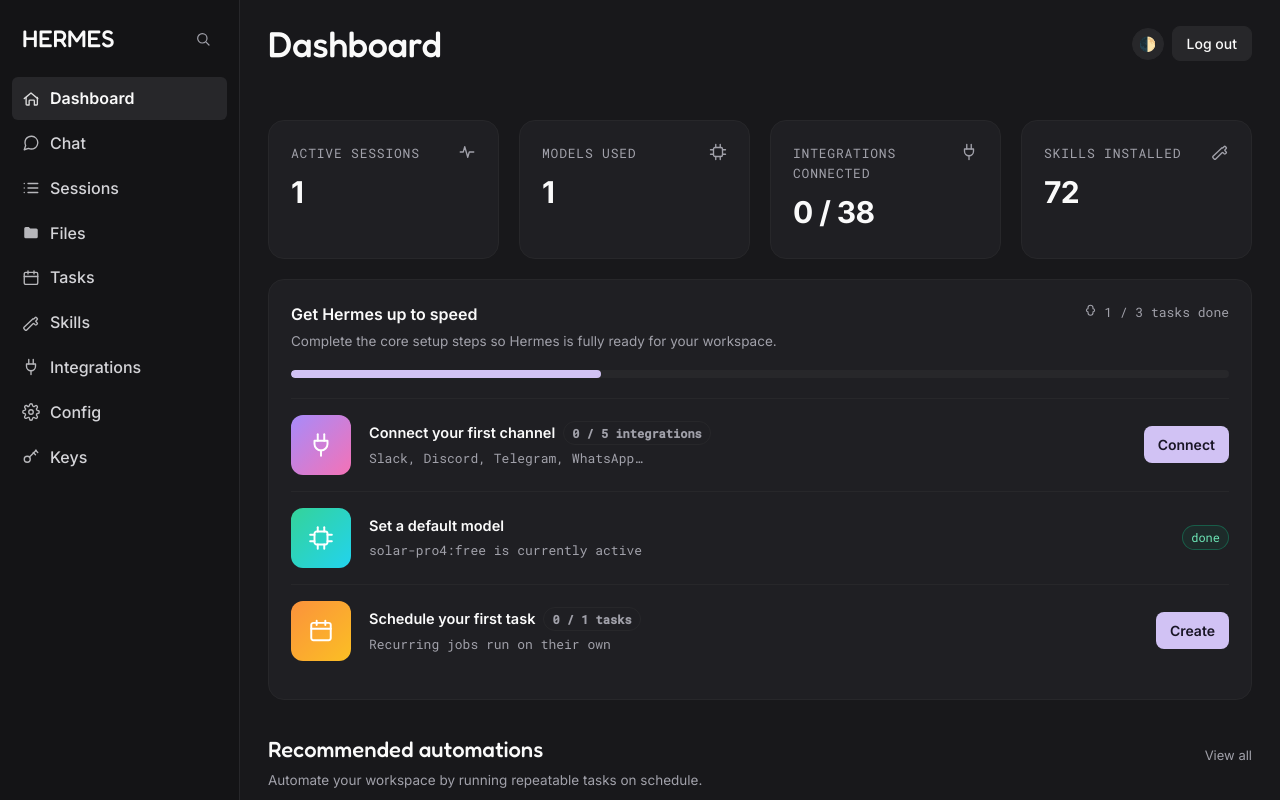
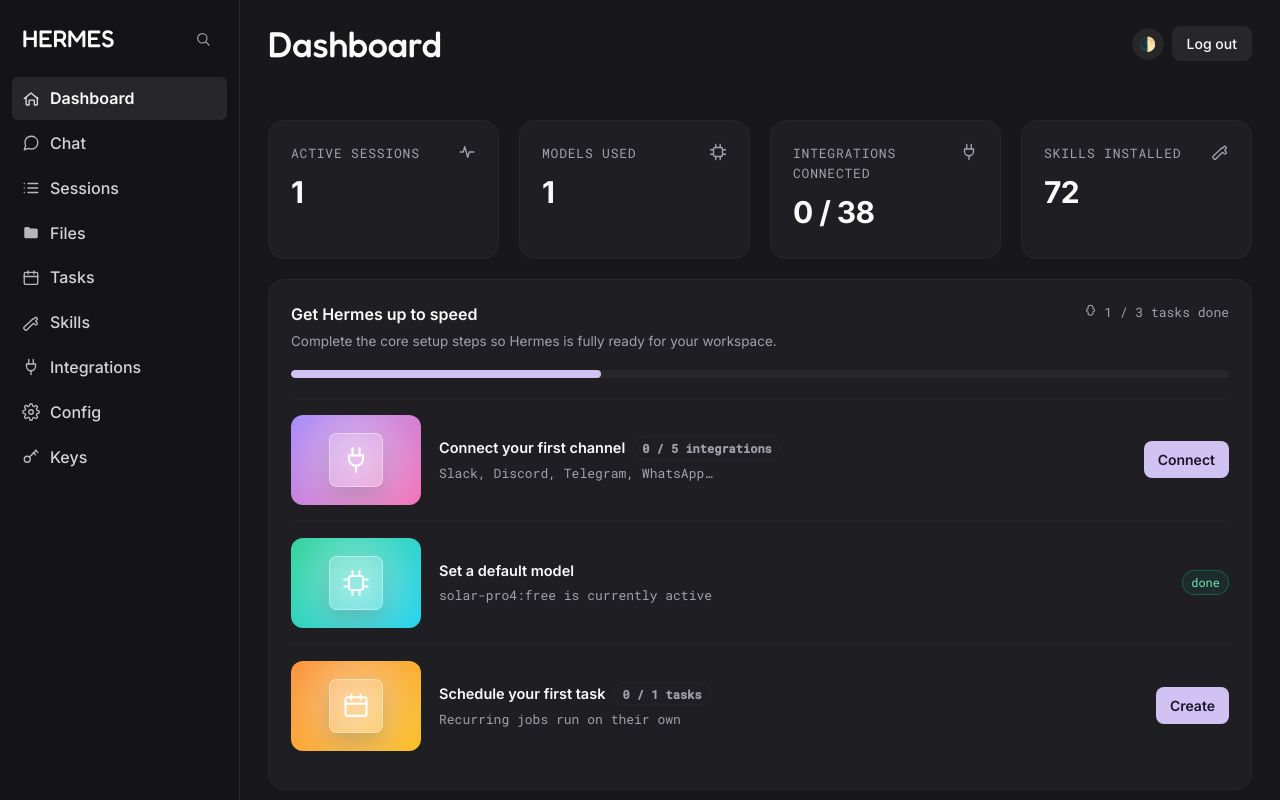
Before and after one commit to Asadaligondal/HERMES, a Next.js app in the folder web/: page /dashboard in a window 1280 px wide. Shown: the top 800 px of the page. Built offline with nearby package versions, Linux system fonts and the light colour scheme; no server answers; sample sign-in values are in the browser's storage; a web font is replaced by a local one.

Commit message:
Give setup checklist thumbnails a bigger glow/glass icon treatment

```diff
--- a/web/src/app/(app)/dashboard/page.tsx
+++ b/web/src/app/(app)/dashboard/page.tsx
@@ -77,7 +77,10 @@ export default function DashboardPage() {
 
             <div className="setup-row">
               <div className="setup-thumb" style={{ background: "linear-gradient(135deg,#a78bfa,#f472b6)" }}>
-                <PlugIcon />
+                <div className="setup-thumb-glow" />
+                <div className="setup-thumb-glass">
+                  <PlugIcon />
+                </div>
               </div>
               <div className="setup-row-body">
                 <div className="setup-row-title">
@@ -92,7 +95,10 @@ export default function DashboardPage() {
 
             <div className="setup-row">
               <div className="setup-thumb" style={{ background: "linear-gradient(135deg,#34d399,#22d3ee)" }}>
-                <CpuIcon />
+                <div className="setup-thumb-glow" />
+                <div className="setup-thumb-glass">
+                  <CpuIcon />
+                </div>
               </div>
               <div className="setup-row-body">
                 <div className="setup-row-title">Set a default model</div>
@@ -103,7 +109,10 @@ export default function DashboardPage() {
 
             <div className="setup-row">
               <div className="setup-thumb" style={{ background: "linear-gradient(135deg,#fb923c,#fbbf24)" }}>
-                <CalendarIcon />
+                <div className="setup-thumb-glow" />
+                <div className="setup-thumb-glass">
+                  <CalendarIcon />
+                </div>
               </div>
               <div className="setup-row-body">
                 <div className="setup-row-title">
--- a/web/src/app/globals.css
+++ b/web/src/app/globals.css
@@ -316,8 +316,42 @@ button { font-family: inherit; cursor: pointer; }
 .progress-bar-fill { height: 100%; background: var(--color-highlight); border-radius: var(--radius-full); }
 .setup-row { display: flex; align-items: center; gap: 18px; padding: 16px 0; border-top: 1px solid var(--color-border); }
 .setup-row:first-of-type { border-top: none; padding-top: 0; }
-.setup-thumb { width: 60px; height: 60px; border-radius: var(--radius-xl); flex-shrink: 0; display: flex; align-items: center; justify-content: center; color: #fff; }
-.setup-thumb svg { width: 26px; height: 26px; }
+.setup-thumb {
+  width: 130px;
+  height: 90px;
+  border-radius: var(--radius-xl);
+  flex-shrink: 0;
+  position: relative;
+  overflow: hidden;
+  display: flex;
+  align-items: center;
+  justify-content: center;
+  color: #fff;
+}
+.setup-thumb-glow {
+  position: absolute;
+  width: 76px;
+  height: 76px;
+  border-radius: 50%;
+  background: rgba(255, 255, 255, 0.6);
+  filter: blur(26px);
+}
+.setup-thumb-glass {
+  position: relative;
+  z-index: 1;
+  width: 54px;
+  height: 54px;
+  border-radius: var(--radius-lg);
+  background: rgba(255, 255, 255, 0.18);
+  border: 1px solid rgba(255, 255, 255, 0.4);
+  backdrop-filter: blur(4px);
+  -webkit-backdrop-filter: blur(4px);
+  display: flex;
+  align-items: center;
+  justify-content: center;
+  box-shadow: 0 10px 24px rgba(0, 0, 0, 0.18);
+}
+.setup-thumb svg { width: 28px; height: 28px; }
 .setup-row-body { flex: 1; min-width: 0; }
 .setup-row-title { font-weight: 600; font-size: 14.5px; display: flex; align-items: center; gap: 8px; flex-wrap: wrap; }
 .setup-row-desc { font-size: 13px; color: var(--color-text-muted); margin-top: 3px; font-family: var(--font-mono); }
```
Also changed, not shown: 1 other file (tests, documents, lock files or other folders).
